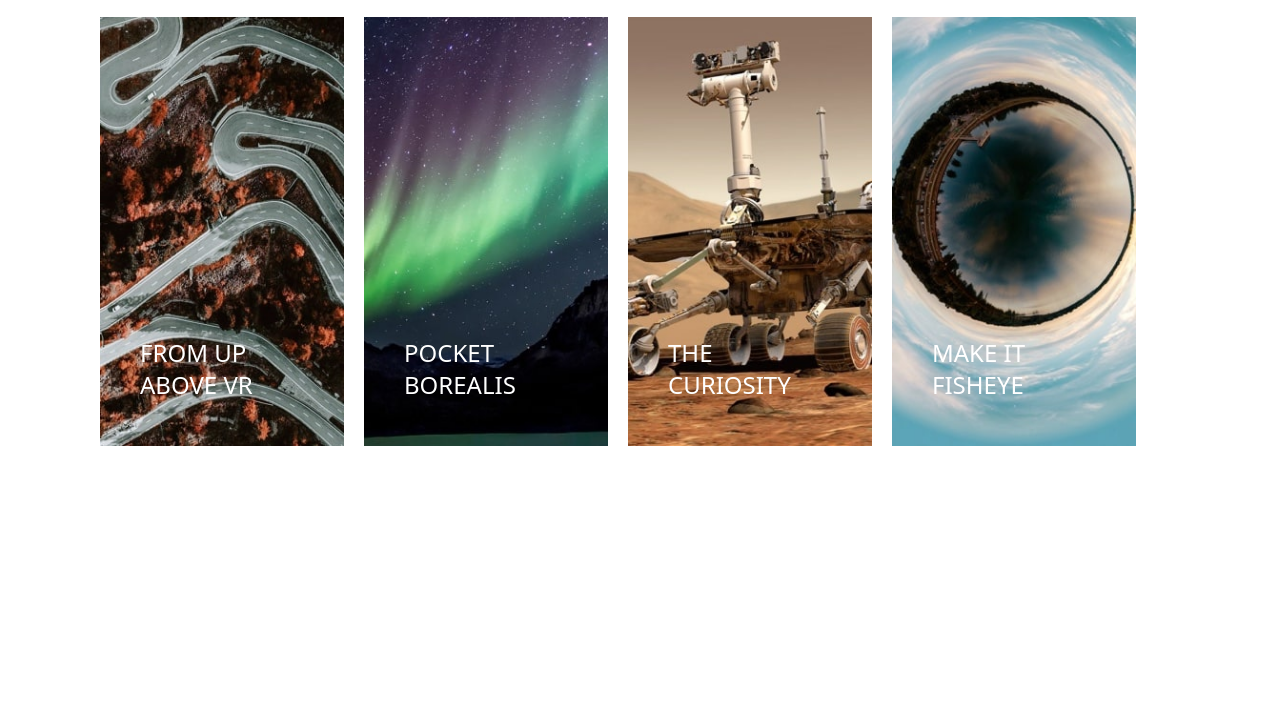
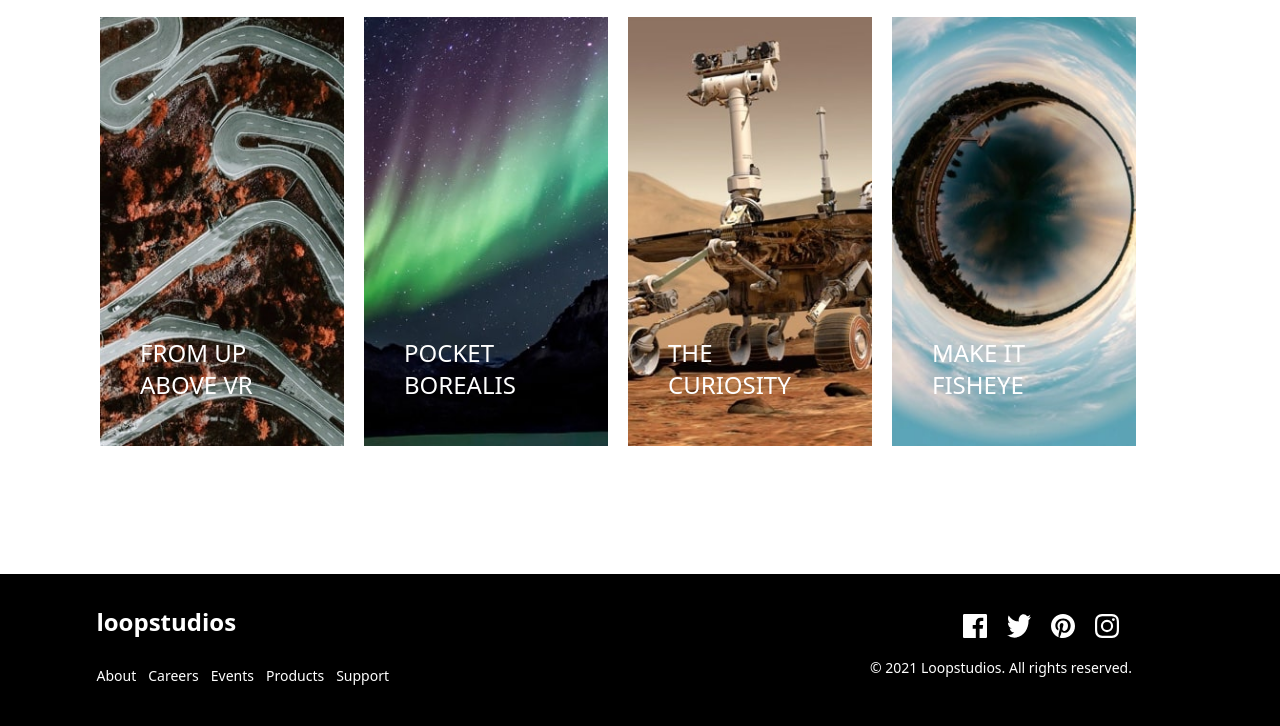
Before and after one commit to Dmyckon/loopstudios, a plain HTML site: page index.html in a window 1280 px wide. Shown: the part 1767-2493 px from the top of the page. Before the commit the page ends 2213 px from the top, so only its background shows below. Drawn offline with nearby package versions, Linux system fonts and the light colour scheme.

Commit message:
add a footer to sum up the landing page

```diff
--- a/index.html
+++ b/index.html
@@ -115,5 +115,26 @@
         <h1>SEE ALL</h1>
       </div>
     </div>
+    <div class="bg-[#000000] text-center text-white mt-20 pb-16 md:mt-32 md:flex md:justify-between md:pb-10">
+      <div>
+        <h1 class="text-2xl font-bold p-5 pt-10 md:ms-10 md:pt-8">loopstudios</h1>
+        <div class="md:flex md:ms-[33%] md:text-sm">
+          <ul class="pt-2">About</ul>
+          <ul class="pt-4 md:pt-2 md:ps-3">Careers</ul>
+          <ul class="pt-4 md:pt-2 md:ps-3">Events</ul>
+          <ul class="pt-4 md:pt-2 md:ps-3">Products</ul>
+          <ul class="pt-4 md:pt-2 md:ps-3">Support</ul>
+        </div>
+      </div>
+      <div class="md:me-[10%] md:text-sm">
+        <div class="flex m-10 ms-[29%] md:ms-[33%] md:m-5 md:pt-5">
+          <img src="./icon-facebook.svg">
+          <img src="./icon-twitter.svg" class="ps-5">
+          <img src="./icon-pinterest.svg" class="ps-5">
+          <img src="./icon-instagram.svg" class="ps-5">
+        </div>
+        <h1 class="md:me-5">© 2021 Loopstudios. All rights reserved.</h1>
+      </div>
+    </div>
 </body>
 </html>
```
